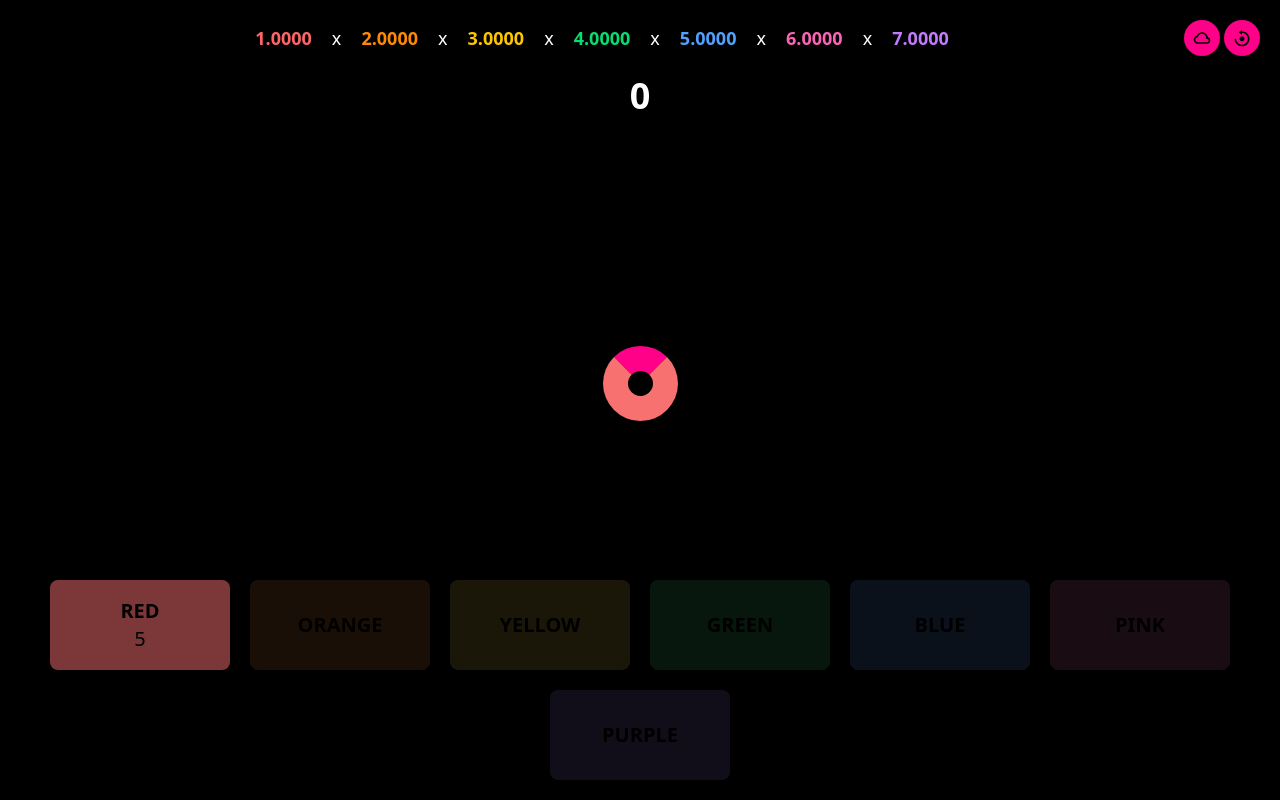
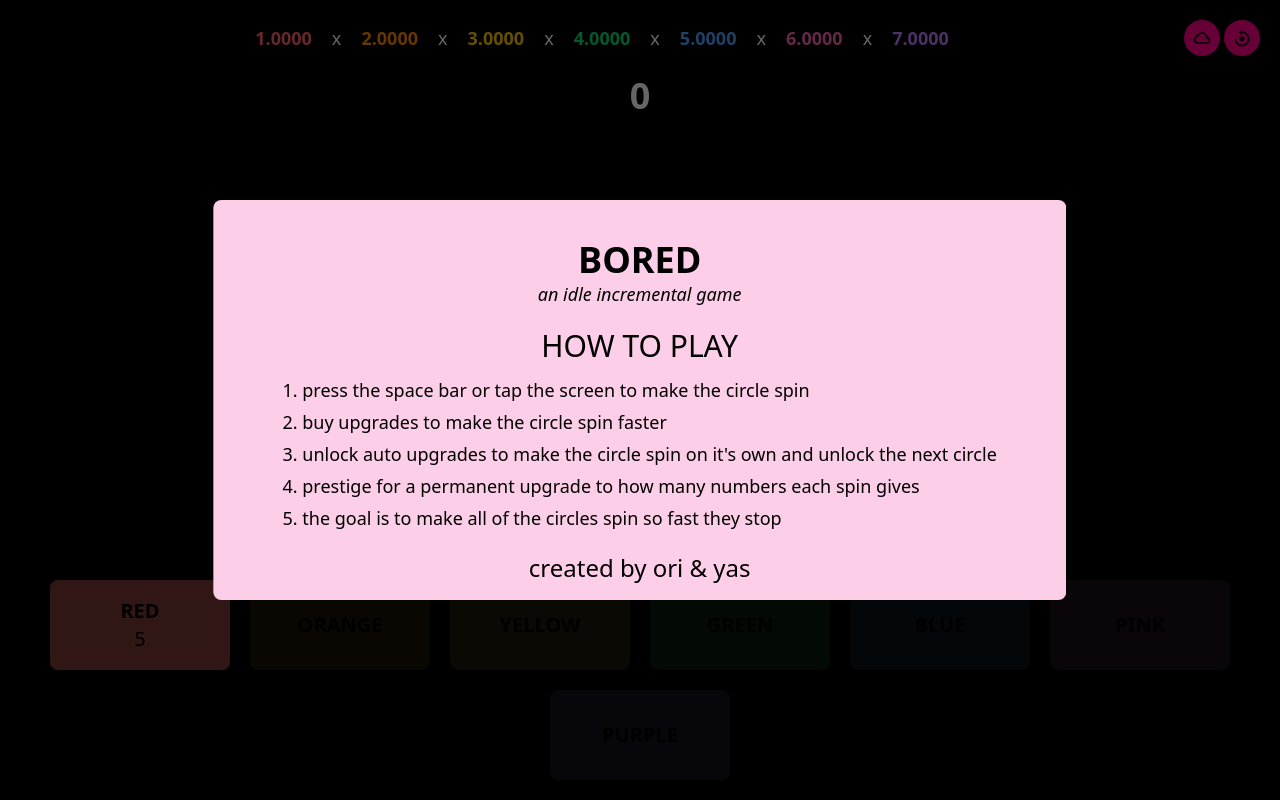
Before and after one commit to oriodev/bored, a Next.js app: page / in a window 1280 px wide. Built offline with nearby package versions, Linux system fonts and the light colour scheme.

Commit message:
makes tutorial more obvious on start amongst other things

```diff
--- a/app/data/gamestate.data.ts
+++ b/app/data/gamestate.data.ts
@@ -50,7 +50,7 @@ export const CIRCLE_STATE_DEFAULT_DATA = {
       speedMultipier: 0.87,
       costMultiplier: 1.225,
       upgradesUnlocked: 0,
-      numberMultiplier: 75,
+      numberMultiplier: 500,
       baseCost: 150,
     },
     blue: {
@@ -63,7 +63,7 @@ export const CIRCLE_STATE_DEFAULT_DATA = {
       speedMultipier: 0.9,
       costMultiplier: 1.25,
       upgradesUnlocked: 0,
-      numberMultiplier: 750,
+      numberMultiplier: 2000,
       baseCost: 1500,
     },
     pink: {
@@ -76,7 +76,7 @@ export const CIRCLE_STATE_DEFAULT_DATA = {
       speedMultipier: 0.925,
       costMultiplier: 1.275,
       upgradesUnlocked: 0,
-      numberMultiplier: 50000,
+      numberMultiplier: 100000,
       baseCost: 100000,
     },
     purple: {
@@ -86,7 +86,7 @@ export const CIRCLE_STATE_DEFAULT_DATA = {
       auto: false,
       autoReq: 20,
       speed: 7,
-      speedMultipier: 0.95,
+      speedMultipier: 0.93,
       costMultiplier: 1.3,
       upgradesUnlocked: 0,
       numberMultiplier: 500000,
@@ -101,3 +101,10 @@ export const PRESTIGE_DEFAULT_DATA = {
 }
 
 export const NUMBER_DEFAULT_DATA = 0;
+export const TUTORIAL_DEFAULT_DATA = true;
+
+
+// DETERMINES WHAT NUMBER IS ADDED ON EACH SPIN
+export const DETERMINE_NUMBER = (numberMultiplier: number, prestigeMultiplier: number): number => {
+  return 1 * numberMultiplier * ( prestigeMultiplier  );
+}
--- a/app/page.tsx
+++ b/app/page.tsx
@@ -11,12 +11,12 @@ import PrestigeButton from "@/components/gameplay/PrestigeButton";
 import Tutorial from "@/components/Tutorial";
 import TopBar from "@/components/TopBar";
 
-import { CIRCLE_STATE_DEFAULT_DATA, NUMBER_DEFAULT_DATA, PRESTIGE_DEFAULT_DATA } from "./data/gamestate.data";
+import { CIRCLE_STATE_DEFAULT_DATA, NUMBER_DEFAULT_DATA, PRESTIGE_DEFAULT_DATA, TUTORIAL_DEFAULT_DATA } from "./data/gamestate.data";
 
 export default function Home() {
 
   // SET ALL OF THE DEFAULT STATES.
-  const [tutorialVisible, setTutorialVisible] = useState(false)
+  const [tutorialVisible, setTutorialVisible] = useState(TUTORIAL_DEFAULT_DATA)
   const [number, setNumber] = useState<number>(NUMBER_DEFAULT_DATA);
   const [prestige, setPrestige] = useState<PrestigeState>(PRESTIGE_DEFAULT_DATA);
   const [circleState, setCircleState] = useState<CircleState>(CIRCLE_STATE_DEFAULT_DATA);
@@ -34,6 +34,7 @@ export default function Home() {
       setNumber(loadedGame.number)
       setPrestige(loadedGame.prestige)
       setCircleState(loadedGame.circleState)
+      setTutorialVisible(loadedGame.tutorialVisible)
     }
   }, [])
 
@@ -43,7 +44,8 @@ export default function Home() {
       const gameToSave: GameState = {
         number,
         prestige,
-        circleState
+        circleState,
+        tutorialVisible
       }
       localStorage.setItem('gameState', JSON.stringify(gameToSave));
     }
@@ -75,6 +77,7 @@ export default function Home() {
           prestige={prestige}
           setPrestige={setPrestige}
           setCircleState={setCircleState}
+          setNumber={setNumber}
         />
       </div>
 
@@ -94,7 +97,7 @@ export default function Home() {
           setNumber={setNumber}
         />
       </div>
-      <Tutorial visible={tutorialVisible} />
+      <Tutorial visible={tutorialVisible} setTutorialVisible={setTutorialVisible} />
  </div>
   );
 }
--- a/components/Tutorial.tsx
+++ b/components/Tutorial.tsx
@@ -1,10 +1,17 @@
+import { SetTutorialVisible } from "@/types";
+
 interface TutorialProps {
-  visible: boolean
+  visible: boolean;
+  setTutorialVisible: SetTutorialVisible;
 }
 
-const Tutorial = ({ visible }: TutorialProps) => {
+const Tutorial = ({ visible, setTutorialVisible }: TutorialProps) => {
   return (
-    <div className={`${visible ? 'block' : 'hidden'} flex flex-col gap-5 items-center w-2/3 h-1/2 bg-pink-200 p-10 rounded-lg text-black absolute top-1/2 left-1/2 transform -translate-x-1/2 -translate-y-1/2 overflow-hidden overflow-y-scroll`}>
+    <div
+      className={`${visible ? 'absolute' : 'hidden'} w-full h-full bg-black/60 hover:cursor-pointer`}
+      onClick={() => setTutorialVisible(false)}
+    >
+      <div className={`flex flex-col gap-5 items-center w-2/3 h-1/2 bg-pink-200 p-10 rounded-lg text-black absolute top-1/2 left-1/2 transform -translate-x-1/2 -translate-y-1/2 overflow-hidden overflow-y-scroll`}>
         {/* HEADING */}
         <div className="flex flex-col justify-center items-center">
           <h1 className="text-4xl font-bold">BORED</h1>
@@ -27,6 +34,9 @@ const Tutorial = ({ visible }: TutorialProps) => {
         <div>
           <h3 className="text-2xl text-center">created by ori & yas</h3>
         </div>
+
+        <p>click anywhere to close the tutorial</p>
+      </div>
     </div>
   )
 }
--- a/components/gameplay/Circle.tsx
+++ b/components/gameplay/Circle.tsx
@@ -1,5 +1,6 @@
 "use client"
 
+import { DETERMINE_NUMBER } from "@/app/data/gamestate.data";
 import { Circle as CircleType, PrestigeState, SetNumber, SetPrestige } from "@/types";
 import { useEffect, useState, useRef } from "react";
 
@@ -26,7 +27,7 @@ const Circle = ({ size, circle, prestige, setPrestige, number, setNumber, style
 
     const handleNumber = () => {
 
-      setNumber(prev => prev + ( 1 * circle.numberMultiplier * prestige.prestigeMultiplier ));
+      setNumber(prev => prev + DETERMINE_NUMBER(circle.numberMultiplier, prestige.prestigeMultiplier) );
 
       if (prestige.prestigeReq <= ( number + 1) ) {
         setPrestige((prev: PrestigeState) => ({
--- a/components/gameplay/Number.tsx
+++ b/components/gameplay/Number.tsx
@@ -2,7 +2,9 @@ import { formatNumber } from "@/utils/numbers.utils";
 
 const Number = ({ number }: { number: number }) => {
   return (
-    <p className="text-3xl md:text-4xl font-black">{formatNumber(number)}</p>
+    <div className="flex flex-col gap-1 justify-center items-center">
+      <p className="text-3xl md:text-4xl font-black">{formatNumber(number)}</p>
+    </div>
   )
 }
 
--- a/components/gameplay/PrestigeButton.tsx
+++ b/components/gameplay/PrestigeButton.tsx
@@ -1,17 +1,18 @@
-import { CircleState, PrestigeState, SetCircleState, SetPrestige } from "@/types";
+import { CircleState, PrestigeState, SetCircleState, SetNumber, SetPrestige } from "@/types";
 import { prestigeReset } from "@/utils/state.utils";
 
 interface PrestigeButtonProps {
   prestige: PrestigeState;
   setPrestige: SetPrestige;
   setCircleState: SetCircleState;
+  setNumber: SetNumber;
 }
 
-const PrestigeButton = ({ prestige, setPrestige, setCircleState }: PrestigeButtonProps) => {
+const PrestigeButton = ({ prestige, setPrestige, setCircleState, setNumber }: PrestigeButtonProps) => {
 
   const handlePrestige = () => {
     if (!prestige.prestigeAvailable) return;
-    prestigeReset(setCircleState, setPrestige);
+    prestigeReset(setNumber, setCircleState, setPrestige);
   }
 
   return (
--- a/types.tsx
+++ b/types.tsx
@@ -1,7 +1,8 @@
 export interface GameState {
   number: number;
   prestige: PrestigeState;
-  circleState: CircleState
+  circleState: CircleState;
+  tutorialVisible: boolean;
 }
 
 export interface CircleState {
@@ -39,3 +40,4 @@ export interface PrestigeState {
 export type SetNumber = (updater: number | ((prev: number) => number)) => void;
 export type SetCircleState = (updater: CircleState | ((prev: CircleState) => CircleState)) => void;
 export type SetPrestige = (updater: PrestigeState | ((prev: PrestigeState) => PrestigeState)) => void;
+export type SetTutorialVisible = (updater: boolean | ((prev: boolean) => boolean)) => void;
--- a/utils/state.utils.ts
+++ b/utils/state.utils.ts
@@ -12,10 +12,12 @@ export const setToDefault = (
 }
 
 export const prestigeReset = (
+  setNumber: SetNumber,
   setCircleState: SetCircleState,
   setPrestige: SetPrestige
 ) => {
   setCircleState(CIRCLE_STATE_DEFAULT_DATA)
+  setNumber(NUMBER_DEFAULT_DATA)
 
   setPrestige((prev: PrestigeState) => ({
     prestigeMultiplier: prev.prestigeMultiplier + 1,
```
Also changed, not shown: utils/numbers.utils.ts (line endings or trailing spaces). Lines whose indentation alone changed are shown as unchanged.
